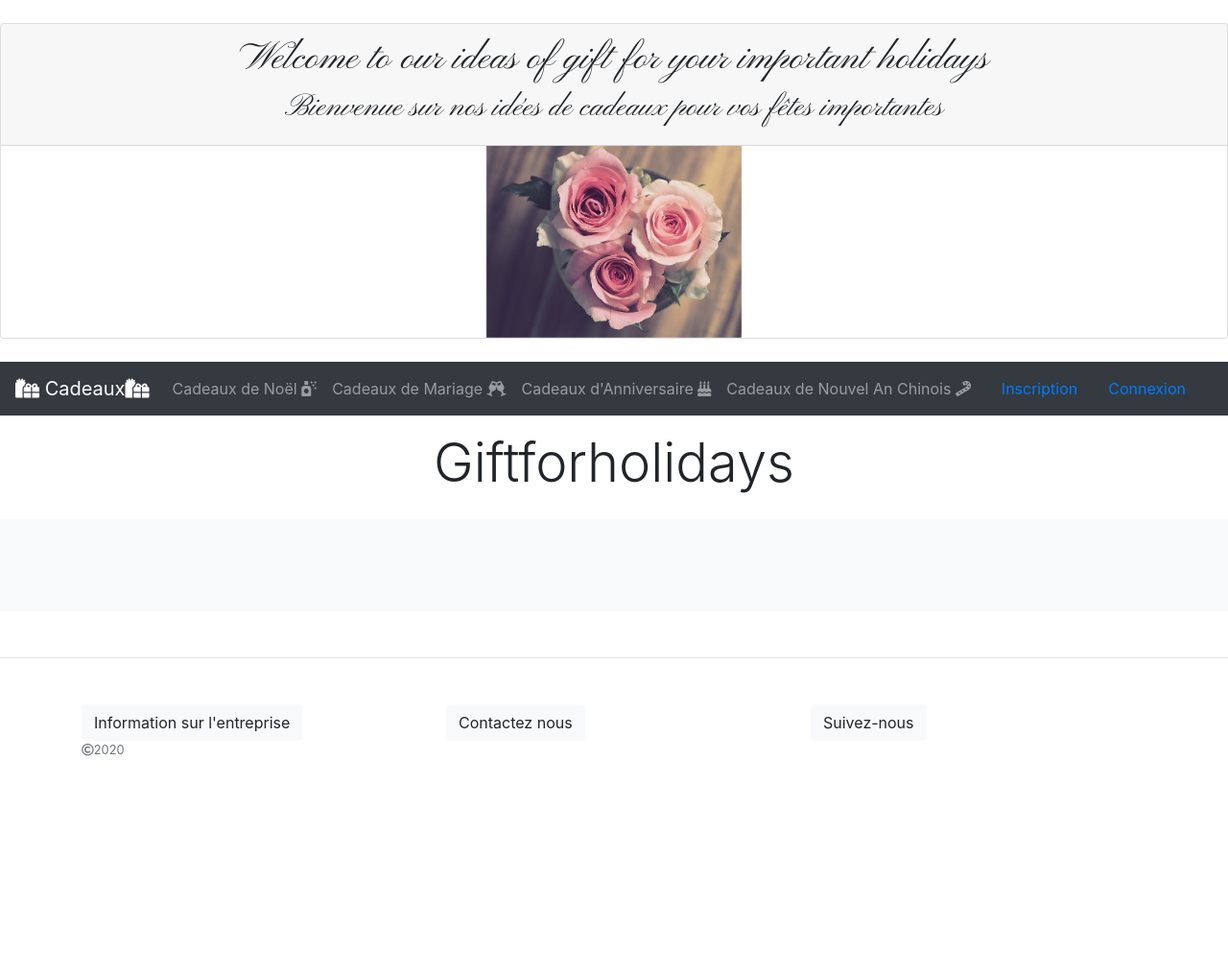
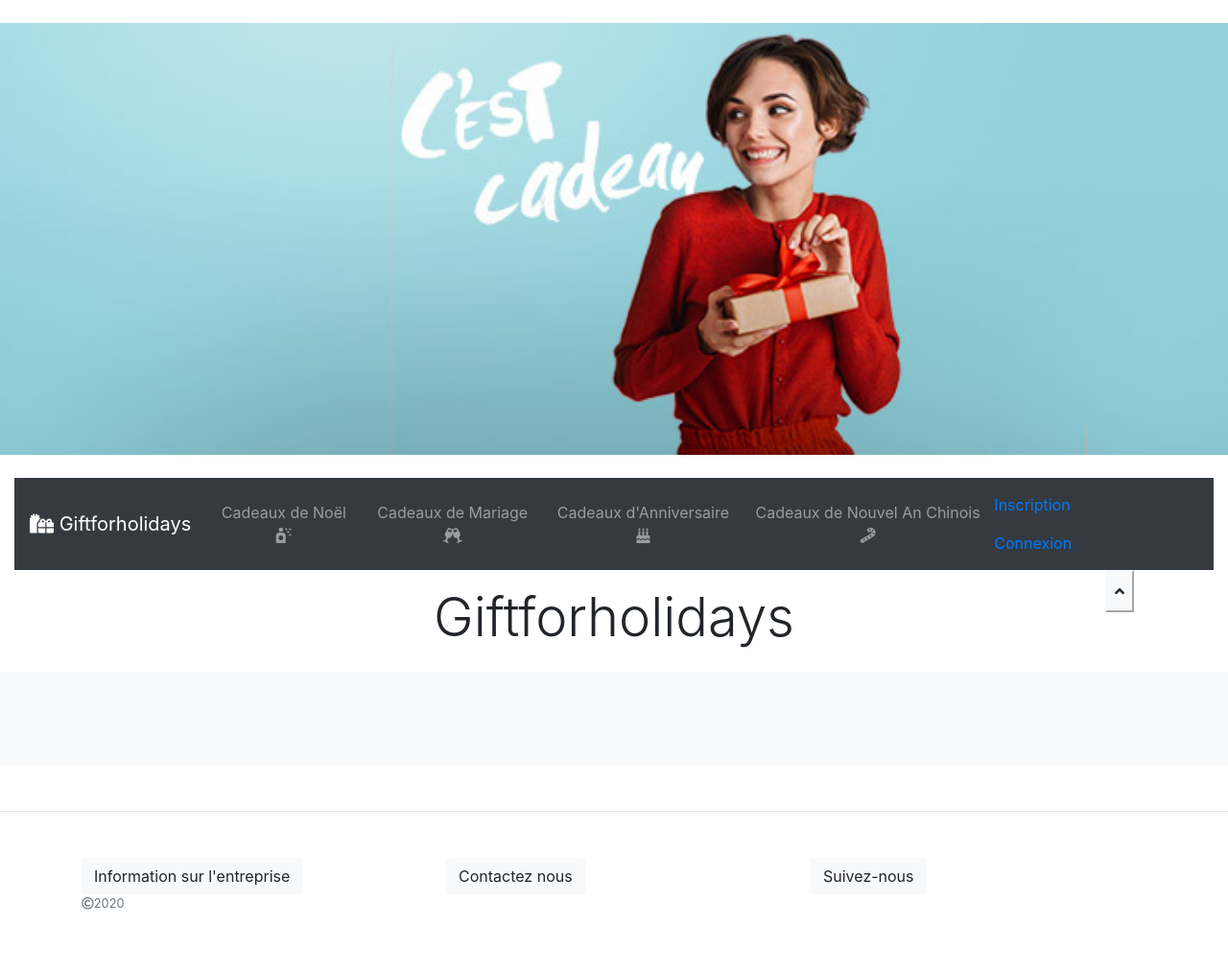
Before and after one commit to Giftforholidays/Giftforholidays, a Symfony app: template templates/default/index.html.twig in a window 1280 px wide. Shown: the whole page at 96% size. Before the commit the page ends 788 px from the top, so only its background shows below. Run offline with Twig, Linux system fonts and the light colour scheme; the template is opened without the code that fills it, so the values that code supplies are empty; some libraries are stand-ins or nearby versions.

Commit message:
petits modification front-end

```diff
--- /dev/null
+++ b/public/CSS/style.css
@@ -0,0 +1,43 @@
+*{
+    scroll-behavior: smooth;
+}
+/*#buttonTop{*/
+/*    position: fixed;*/
+/*    right:50px;*/
+/*    bottom:50px ;*/
+/*    background: blanchedalmond;*/
+/*    border-radius: 20px;*/
+/*    border: 1px solid white;*/
+/*    padding: 10px;*/
+
+
+/*}*/
+img {
+    max-height: 150px;
+    display: block;
+}
+
+div.card img {
+    object-fit: cover;
+}
+
+#btn-up {
+    margin-left: 90%!important;
+    opacity: 1;
+    visibility: visible;
+    position: fixed;
+    top: auto;
+    display: block ;
+
+}
+
+.card-img-top {
+    object-fit: contain;
+}
+
+.header_image {
+    width: 100%;
+    height: 450px;
+    background: url('../img/cartes-cadeaux.jpg');
+    background-size: cover;
+}
--- /dev/null
+++ b/public/JS/script.js
@@ -0,0 +1,3 @@
+function scrollBackTop(){
+    document.documentElement.scrollTop = 0;
+}
--- a/templates/base.html.twig
+++ b/templates/base.html.twig
@@ -4,6 +4,8 @@
         <meta charset="UTF-8">
         <title>{% block title %}{% endblock %}</title>
         {% block stylesheets %}
+            <link rel="stylesheet" href="{{ asset('CSS/style.css') }}">
+
             <link rel="stylesheet" href="https://cdn.jsdelivr.net/npm/bootstrap@4.5.3/dist/css/bootstrap.min.css" integrity="sha384-TX8t27EcRE3e/ihU7zmQxVncDAy5uIKz4rEkgIXeMed4M0jlfIDPvg6uqKI2xXr2" crossorigin="anonymous">
             <link rel="stylesheet" href="https://cdnjs.cloudflare.com/ajax/libs/font-awesome/5.15.1/css/all.min.css" />
             <link href="https://fonts.googleapis.com/css2?family=Pinyon+Script&display=swap" rel="stylesheet">
@@ -12,13 +14,13 @@
         {% endblock %}
 
     </head>
-    <hearder class="mx-auto p-3 text-center">
+    <hearder class="container-fluid">
         {% include 'component/_header.html.twig' %}
     </hearder>
 
     <body>
 
-    <main class="contrainer-fluid">
+    <main class="container-fluid">
         <div class="row ">
             <div class="col w-75">
                 {% include 'component/_nav.html.twig' %}
@@ -28,8 +30,11 @@
 
     </main>
 
+    <button id="btn-up" class="btn-light ml-5 p-2 position-fixed" type="button" onclick="scrollBackTop()"><i class="fas fa-angle-up"></i></button>
 
-        {% block body %}{% endblock %}
+
+
+    {% block body %}{% endblock %}
         {% block javascripts %}
             <script
                     src="https://code.jquery.com/jquery-3.5.1.js"
@@ -39,6 +44,8 @@
                     src="https://cdn.jsdelivr.net/npm/bootstrap@4.5.3/dist/js/bootstrap.bundle.min.js"
                     integrity="sha384-ho+j7jyWK8fNQe+A12Hb8AhRq26LrZ/JpcUGGOn+Y7RsweNrtN/tE3MoK7ZeZDyx"
                     crossorigin="anonymous"></script>
+            <script src="{{ asset('JS/script.js') }}"></script>
+
         {% endblock %}
 
     </body>
--- a/templates/component/_footer.html.twig
+++ b/templates/component/_footer.html.twig
@@ -3,8 +3,6 @@
         <div class="row">
 
             <div class="col-6 col-md ">
-                <!-- <h4><a href="#">Informations sur l'entreprise</a></h4>-->
-
 
                 <a class="btn btn-light" data-toggle="collapse" href="#multiCollapseExample1" role="button"
                    aria-expanded="false" aria-controls="multiCollapseExample1">Information sur l'entreprise</a>
--- a/templates/component/_header.html.twig
+++ b/templates/component/_header.html.twig
@@ -1,32 +1,36 @@
 
-<div class="card text-center">
-    <div class="card-header">
-        <h1 style="font-family: 'Pinyon Script', cursive;"> Welcome to our ideas of gift for your important holidays</h1>
-        <h2 style="font-family: 'Pinyon Script', cursive;"> Bienvenue sur nos idées de cadeaux pour vos fêtes importantes</h2>
-    </div>
+{#<div class="card text-center">#}
+{#    <div class="card-header">#}
+{#        <h1 style="font-family: 'Pinyon Script', cursive;"> Welcome to our ideas of gift for your important holidays</h1>#}
+{#        <h2 style="font-family: 'Pinyon Script', cursive;"> Bienvenue sur nos idées de cadeaux pour vos fêtes importantes</h2>#}
+{#    </div>#}
 
-    <div id="carouselExampleControls" class="carousel slide" data-ride="carousel">
-        <div class="carousel-inner">
-            <div class="carousel-item active">
-                <img src="{{ asset('img/rose-3072698_640.jpg') }}" class="d-block w-200 mx-auto" style="height: 200px" alt="bag-cadeau">
-            </div>
-            <div class="carousel-item">
-                <img src="{{ asset('img/presents-153926_640.png') }}" class="d-block w-200 mx-auto" style="height: 200px" alt="rose">
-            </div>
-            <div class="carousel-item">
-                <img src="{{ asset('img/bag-21467_640.jpg') }}" class="d-block w-200 mx-auto" style="height: 200px" alt="cadeaux">
-            </div>
-            <div class="carousel-item">
-                <img src="{{ asset('img/watercolor-roses-and-basket-2144246_640.jpg') }}" class="d-block w-200 mx-auto" style="height: 200px" alt="...">
-            </div>
-        </div>
-        <a class="carousel-control-prev" href="#carouselExampleControls" role="button" data-slide="prev">
-            <span class="carousel-control-prev-icon" aria-hidden="true"></span>
-            <span class="sr-only">Previous</span>
-        </a>
-        <a class="carousel-control-next" href="#carouselExampleControls" role="button" data-slide="next">
-            <span class="carousel-control-next-icon" aria-hidden="true"></span>
-            <span class="sr-only">Next</span>
-        </a>
-    </div>
+{#    <div id="carouselExampleControls" class="carousel slide" data-ride="carousel">#}
+{#        <div class="carousel-inner">#}
+{#            <div class="carousel-item active">#}
+{#                <img src="{{ asset('img/rose-3072698_640.jpg') }}" class="d-block w-200 mx-auto" style="height: 200px" alt="bag-cadeau">#}
+{#            </div>#}
+{#            <div class="carousel-item">#}
+{#                <img src="{{ asset('img/presents-153926_640.png') }}" class="d-block w-200 mx-auto" style="height: 200px" alt="rose">#}
+{#            </div>#}
+{#            <div class="carousel-item">#}
+{#                <img src="{{ asset('img/bag-21467_640.jpg') }}" class="d-block w-200 mx-auto" style="height: 200px" alt="cadeaux">#}
+{#            </div>#}
+{#            <div class="carousel-item">#}
+{#                <img src="{{ asset('img/watercolor-roses-and-basket-2144246_640.jpg') }}" class="d-block w-200 mx-auto" style="height: 200px" alt="...">#}
+{#            </div>#}
+{#        </div>#}
+{#        <a class="carousel-control-prev" href="#carouselExampleControls" role="button" data-slide="prev">#}
+{#            <span class="carousel-control-prev-icon" aria-hidden="true"></span>#}
+{#            <span class="sr-only">Previous</span>#}
+{#        </a>#}
+{#        <a class="carousel-control-next" href="#carouselExampleControls" role="button" data-slide="next">#}
+{#            <span class="carousel-control-next-icon" aria-hidden="true"></span>#}
+{#            <span class="sr-only">Next</span>#}
+{#        </a>#}
+{#    </div>#}
+{#</div>#}
+
+<div class="row">
+    <div class="col p-8 header_image"></div>
 </div>
--- a/templates/component/_nav.html.twig
+++ b/templates/component/_nav.html.twig
@@ -1,7 +1,7 @@
 
 
 <nav class="navbar navbar-expand-lg navbar-dark bg-dark mx-auto text-center">
-    <a class="navbar-brand" href="{{ path('index') }}"><i class="fas fa-gifts"></i> Cadeaux<i class="fas fa-gifts"></i> </a>
+    <a class="navbar-brand" href="{{ path('index') }}"><i class="fas fa-gifts"></i> Giftforholidays</a>
 
     <button class="navbar-toggler" type="button" data-toggle="collapse" data-target="#navbarNavDropdown" aria-controls="navbarNavDropdown" aria-expanded="false" aria-label="Toggle navigation">
         <span class="navbar-toggler-icon"></span>
@@ -24,7 +24,7 @@
             </li>
 
             <li class="nav-item dropdown">
-                <a class="nav-link" href="{{ path('default_category', { 'alias' : 'nouvel an chinois' }) }}" >Cadeaux de Nouvel An Chinois <i class="fas fa-candy-cane"></i></a>
+                <a class="nav-link" href="{{ path('default_category', { 'alias' : 'nouvel-an-chinois' }) }}" >Cadeaux de Nouvel An Chinois <i class="fas fa-candy-cane"></i></a>
             </li>
         </ul>
 
--- a/templates/default/category.html.twig
+++ b/templates/default/category.html.twig
@@ -18,7 +18,7 @@
                             <h5 class="card-title">{{ product.name }}</h5>
                             <a href="{{ path('default_product', {
                                 'id' : product.id
-                            }) }}" class="btn btn-primary">Voir ce cadeau</a>
+                            }) }}" class="btn btn-light">Voir ce cadeau</a>
                         </div> <!-- /.card-body-->
                     </div><!-- /.card-->
                 </div><!-- /.col-md-4-->
--- a/templates/default/index.html.twig
+++ b/templates/default/index.html.twig
@@ -25,7 +25,7 @@
                                         'category' : product.category.alias,
                                         'alias' : product.alias,
                                         'id' : product.id
-                                    }) }}" class="btn btn-primary">Voir ce cadeau</a>
+                                    }) }}" class="btn btn-light">Voir ce cadeau</a>
                                 </div><!--/.card-body -->
                             </div><!--/.card -->
                         </div><!--/.col-md-4 -->
```
Also changed, not shown: public/img/cartes-cadeaux.jpg (added).
